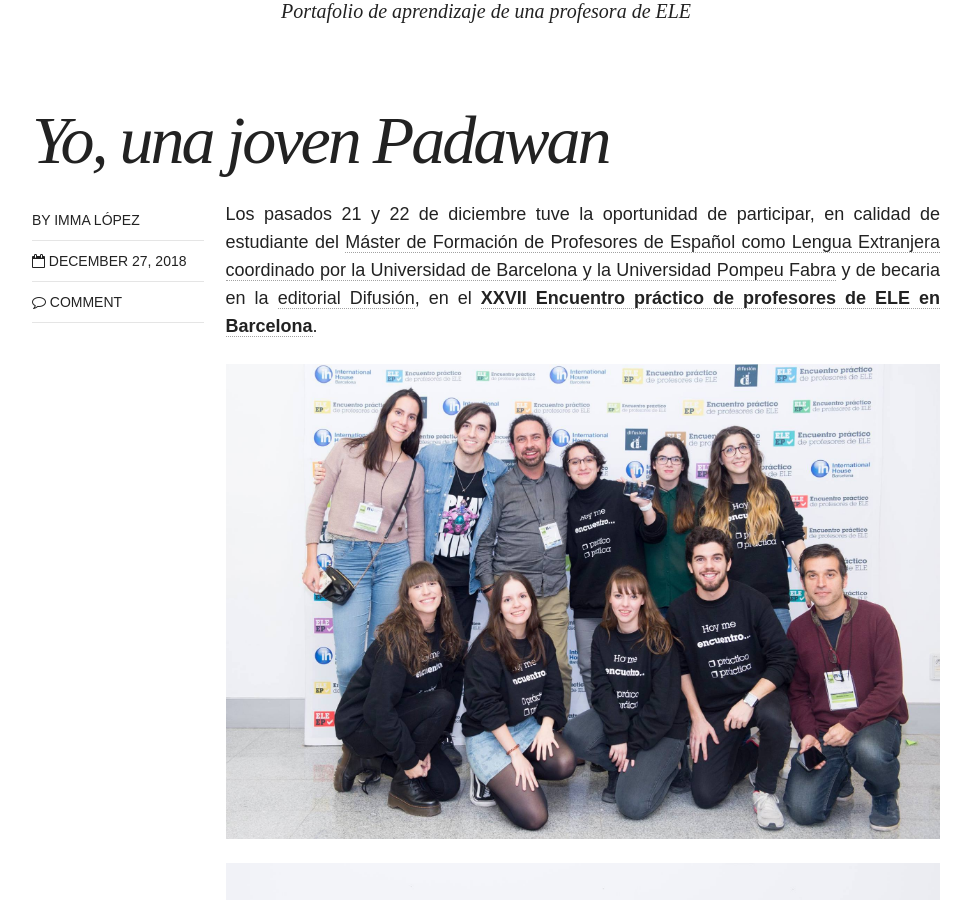
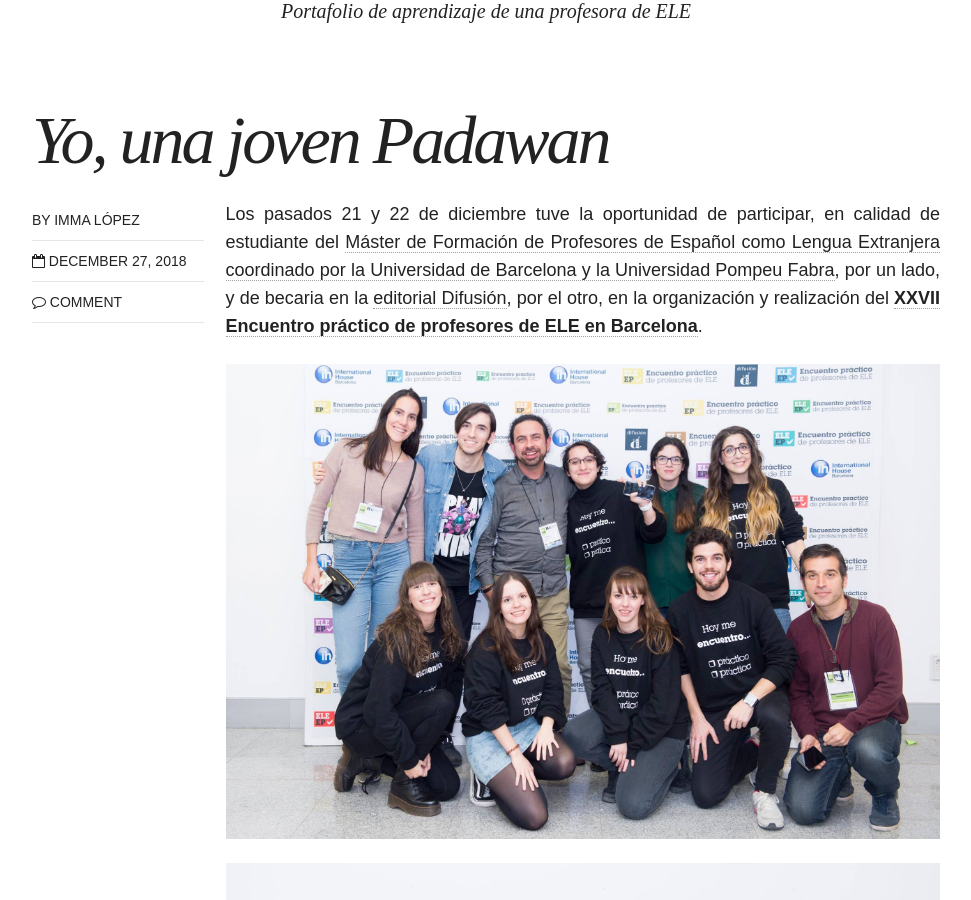
Before and after one commit to immalopez/immalopez.github.io, a Jekyll site: the page built from _posts/blog/2018-12-27-yo-una-joven-padawan.md, in a window 1280 px wide and 900 px high, scrolled down 372 px. Shown: the whole window, without its empty margins (154-1125 px from the left). Built offline with Jekyll 4.4.1, drawn with Linux system fonts in a browser that asks for light colours; nearby versions of some CDN libraries; comment, search, counter and statistics services are not loaded.

Commit message:
Update 2018-12-27-yo-una-joven-padawan.md

```diff
--- a/_posts/blog/2018-12-27-yo-una-joven-padawan.md
+++ b/_posts/blog/2018-12-27-yo-una-joven-padawan.md
@@ -11,7 +11,7 @@
 # modified: 2016-06-01T14:19:19-04:00
 ---
 
-Los pasados 21 y 22 de diciembre tuve la oportunidad de participar, en calidad de estudiante del <a href=" https://www.ub.edu/portal/web/educacion/masteres-universitarios/-/ensenyament/detallEnsenyament/1060507" target="_blank">Máster de Formación de Profesores de Español como Lengua Extranjera coordinado por la Universidad de Barcelona y la Universidad Pompeu Fabra</a> y de becaria en la <a href="https://www.difusion.com" target="_blank">editorial Difusión</a>, en el <a href="https://www.encuentro-practico.com" target="_blank">**XXVII Encuentro práctico de profesores de ELE en Barcelona**</a>.
+Los pasados 21 y 22 de diciembre tuve la oportunidad de participar, en calidad de estudiante del <a href=" https://www.ub.edu/portal/web/educacion/masteres-universitarios/-/ensenyament/detallEnsenyament/1060507" target="_blank">Máster de Formación de Profesores de Español como Lengua Extranjera coordinado por la Universidad de Barcelona y la Universidad Pompeu Fabra</a>, por un lado, y de becaria en la <a href="https://www.difusion.com" target="_blank">editorial Difusión</a>, por el otro, en la organización y realización del <a href="https://www.encuentro-practico.com" target="_blank">**XXVII Encuentro práctico de profesores de ELE en Barcelona**</a>.
 
 
 ![Primera foto grupal](/images/49762984_2075649652458469_5946944892092547072_o.jpg)
```
